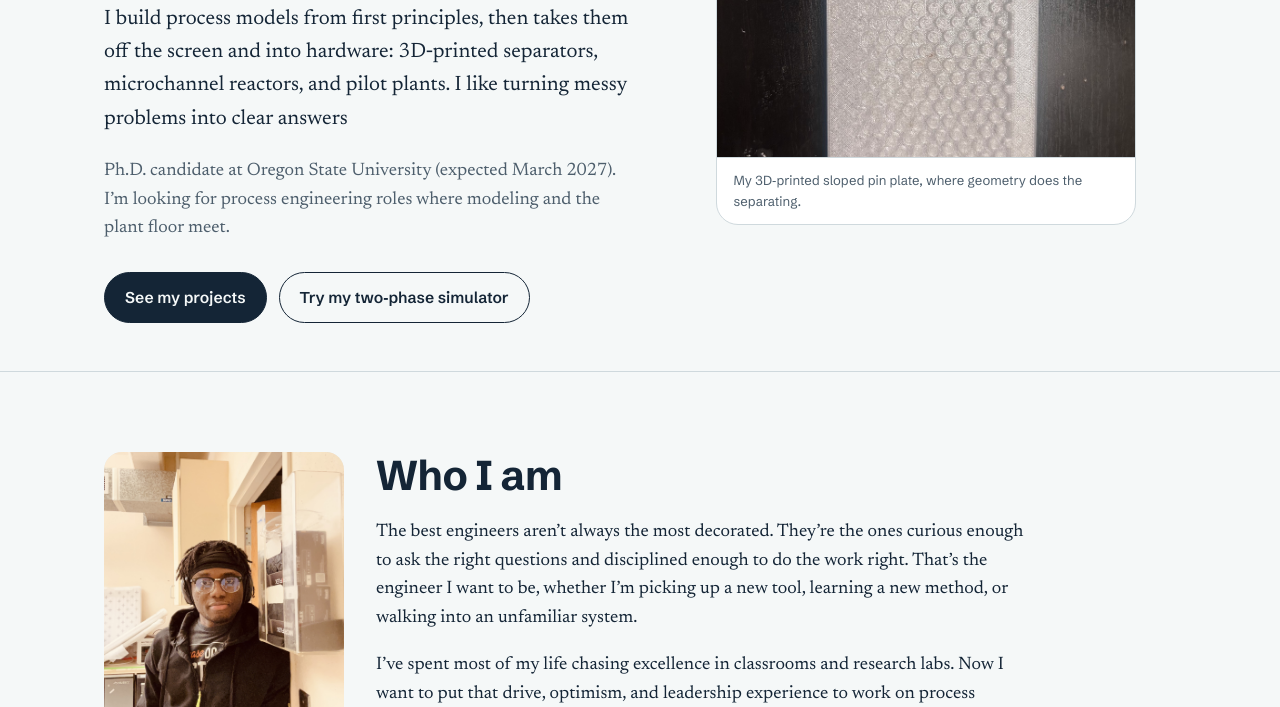
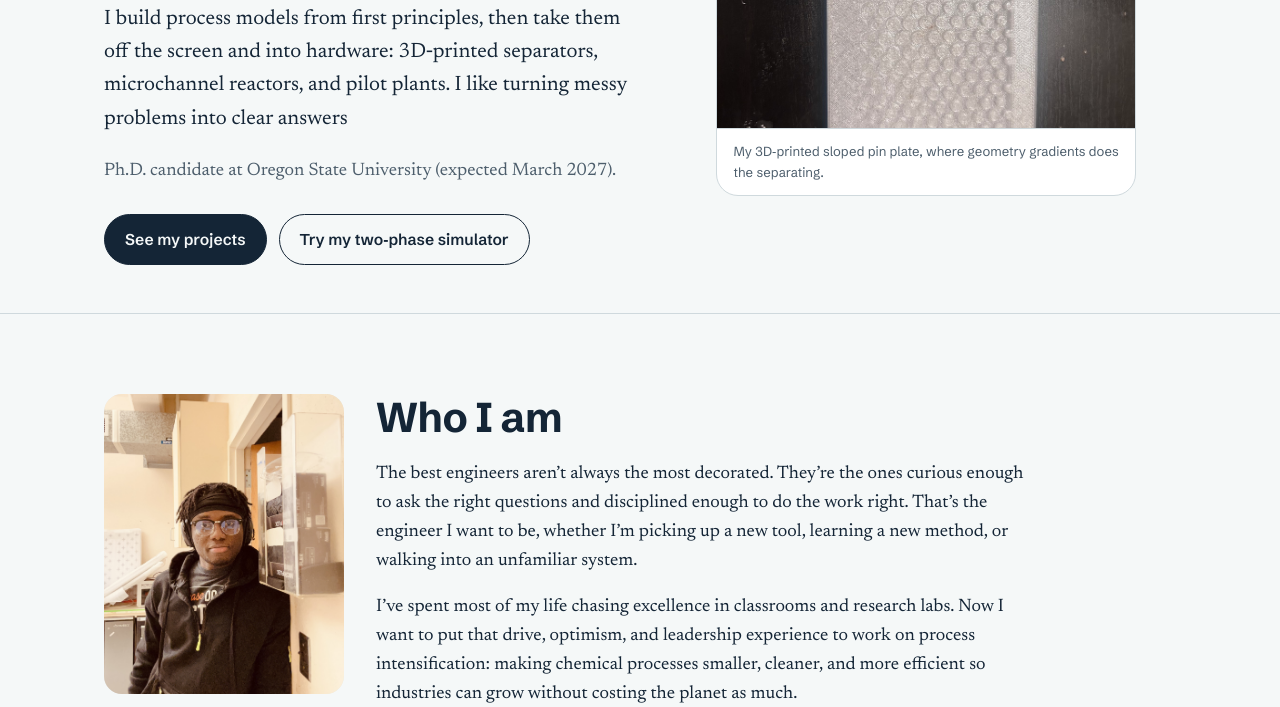
Before and after one commit to desmond-obaita/portfolio, a plain HTML site: page index.html in a window 1280 px wide. Shown: the part 393-1100 px from the top of the page. Drawn offline with Linux system fonts and the light colour scheme.

Commit message:
more-changes

```diff
--- a/index.html
+++ b/index.html
@@ -4,7 +4,7 @@
   <meta charset="utf-8">
   <meta name="viewport" content="width=device-width, initial-scale=1">
   <title>Desmond Obaita — Chemical Engineer</title>
-  <meta name="description" content="Desmond Obaita is a chemical engineer who models, builds, and commissions process equipment, from microscale separators to pilot-scale fluidized beds.">
+  <meta name="description" content="Desmond Obaita is a chemical engineer who models and builds. From microscale separators to pilot-scale reactors.">
   <meta property="og:title" content="Desmond Obaita — Chemical Engineer">
   <meta property="og:description" content="Process modeling, microscale process intensification, and hands-on commissioning.">
   <link rel="preconnect" href="https://fonts.googleapis.com">
@@ -38,8 +38,8 @@
     <div class="wrap">
       <div>
         <h1>Hi, I’m Desmond Obaita.</h1>
-        <p class="lede">I build process models from first principles, then takes them off the screen and into hardware: 3D‑printed separators, microchannel reactors, and pilot plants. I like turning messy problems into clear answers</p>
-        <p class="sub">Ph.D. candidate at Oregon State University (expected March 2027). I’m looking for process engineering roles where modeling and the plant floor meet.</p>
+        <p class="lede">I build process models from first principles, then take them off the screen and into hardware: 3D‑printed separators, microchannel reactors, and pilot plants. I like turning messy problems into clear answers</p>
+        <p class="sub">Ph.D. candidate at Oregon State University (expected March 2027).</p>
         <div class="cta-row">
           <a class="btn primary" href="#work">See my projects</a>
 
@@ -48,7 +48,7 @@
       </div>
       <figure class="channel">
         <img src="assets/img/sloped_pin_plate.jpeg" alt="3D-printed sloped pin plate separator">
-        <figcaption>My 3D‑printed sloped pin plate, where geometry does the separating.</figcaption>
+        <figcaption>My 3D‑printed sloped pin plate, where geometry gradients does the separating.</figcaption>
       </figure>
     </div>
   </section>
```
